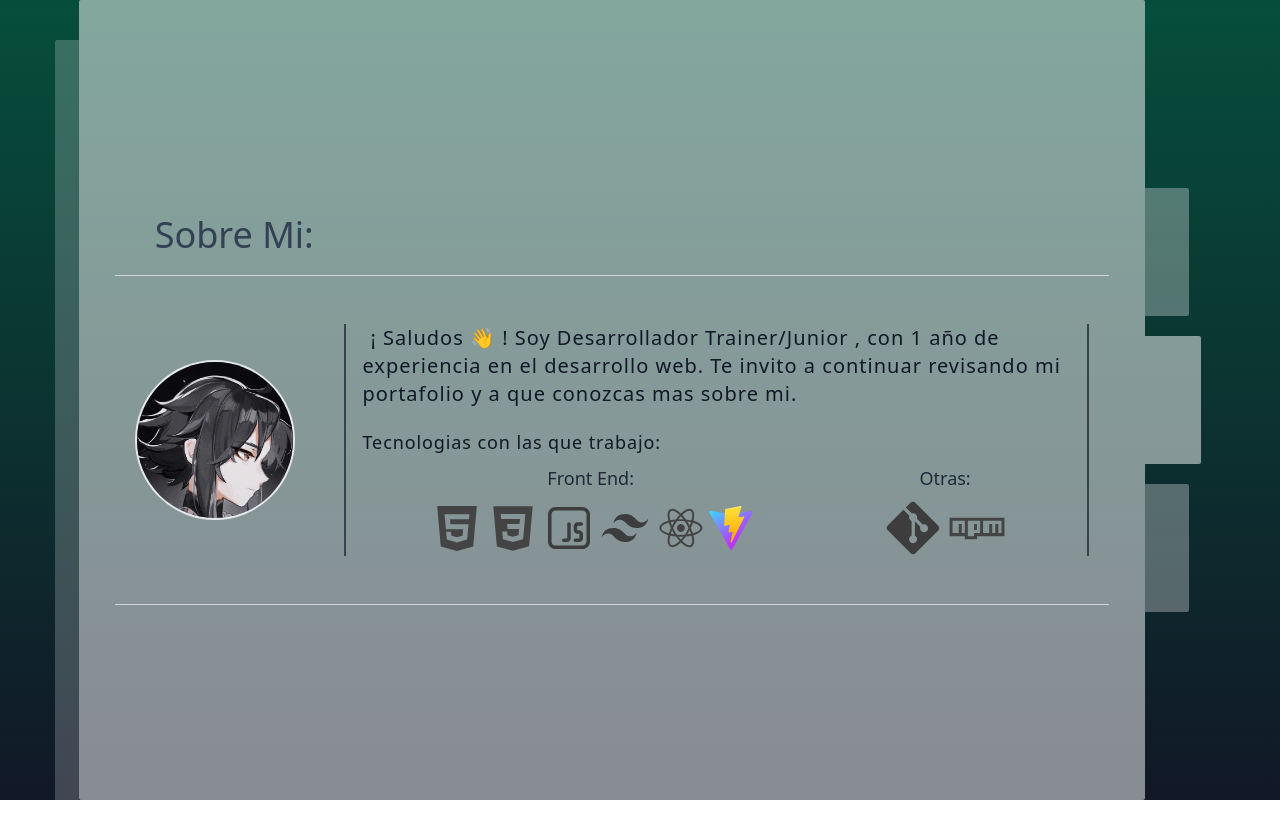
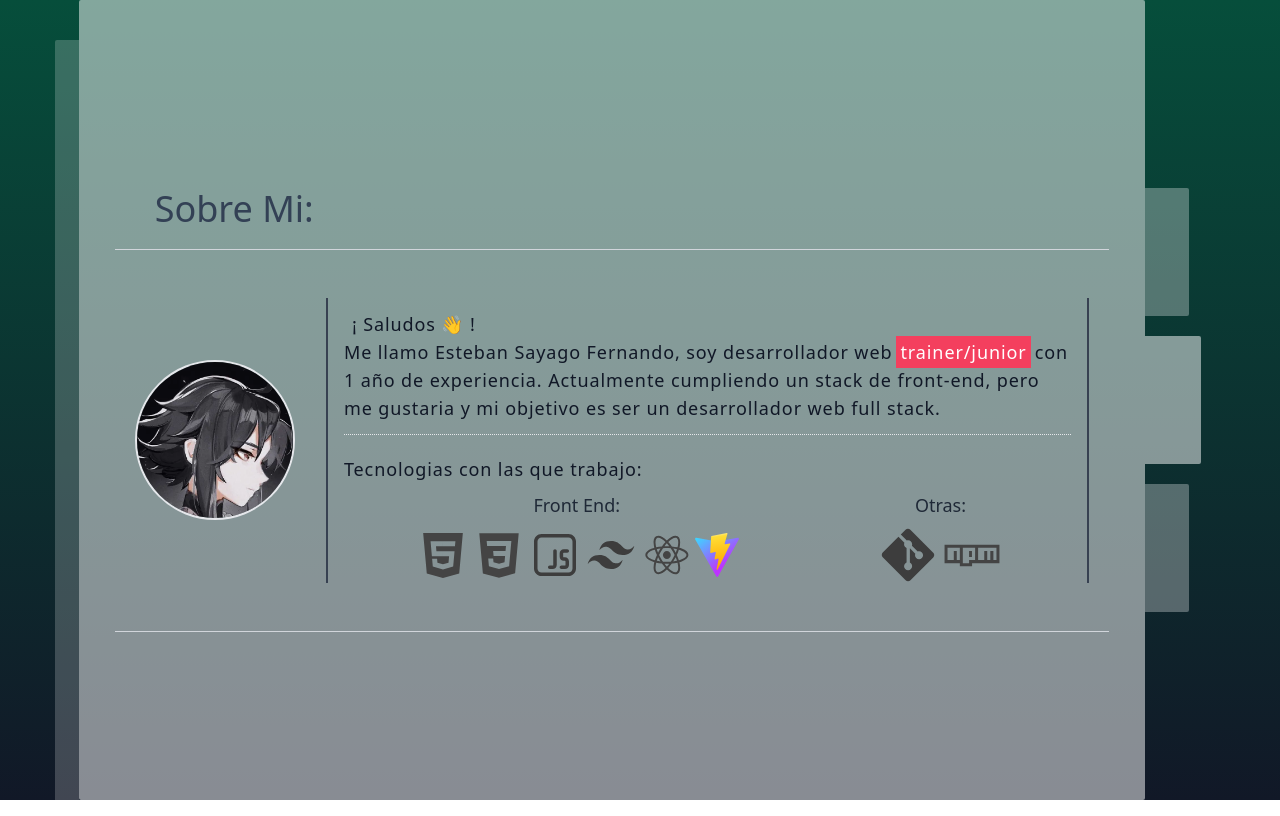
Before and after one commit to Puchinn/Portafolio, a React (Vite) app: page /sobremi in a window 1280 px wide. Built offline with nearby package versions, Linux system fonts and the light colour scheme.

Commit message:
feat: agregar estilos y cambiar el contenido del texto

```diff
--- a/src/components/SobreMitext.jsx
+++ b/src/components/SobreMitext.jsx
@@ -1,10 +1,15 @@
 function SobreMitext() {
     return (
         <>
-            <p className="text-left indent-2 text-xl tracking-wider text-gray-900">
-                ¡ Saludos 👋 ! Soy Desarrollador Trainer/Junior , con 1 año de
-                experiencia en el desarrollo web. Te invito a continuar
-                revisando mi portafolio y a que conozcas mas sobre mi.
+            <p className="border-b border-dotted py-3 text-left indent-2 text-lg tracking-wider text-gray-900">
+                ¡ Saludos 👋 ! <br></br> Me llamo Esteban Sayago Fernando, soy
+                desarrollador web
+                <span className="mx-1 -skew-y-6 bg-rose-500 p-1 text-white">
+                    trainer/junior
+                </span>
+                con 1 año de experiencia. Actualmente cumpliendo un stack de
+                front-end, pero me gustaria y mi objetivo es ser un
+                desarrollador web full stack.
             </p>
         </>
     )
```
